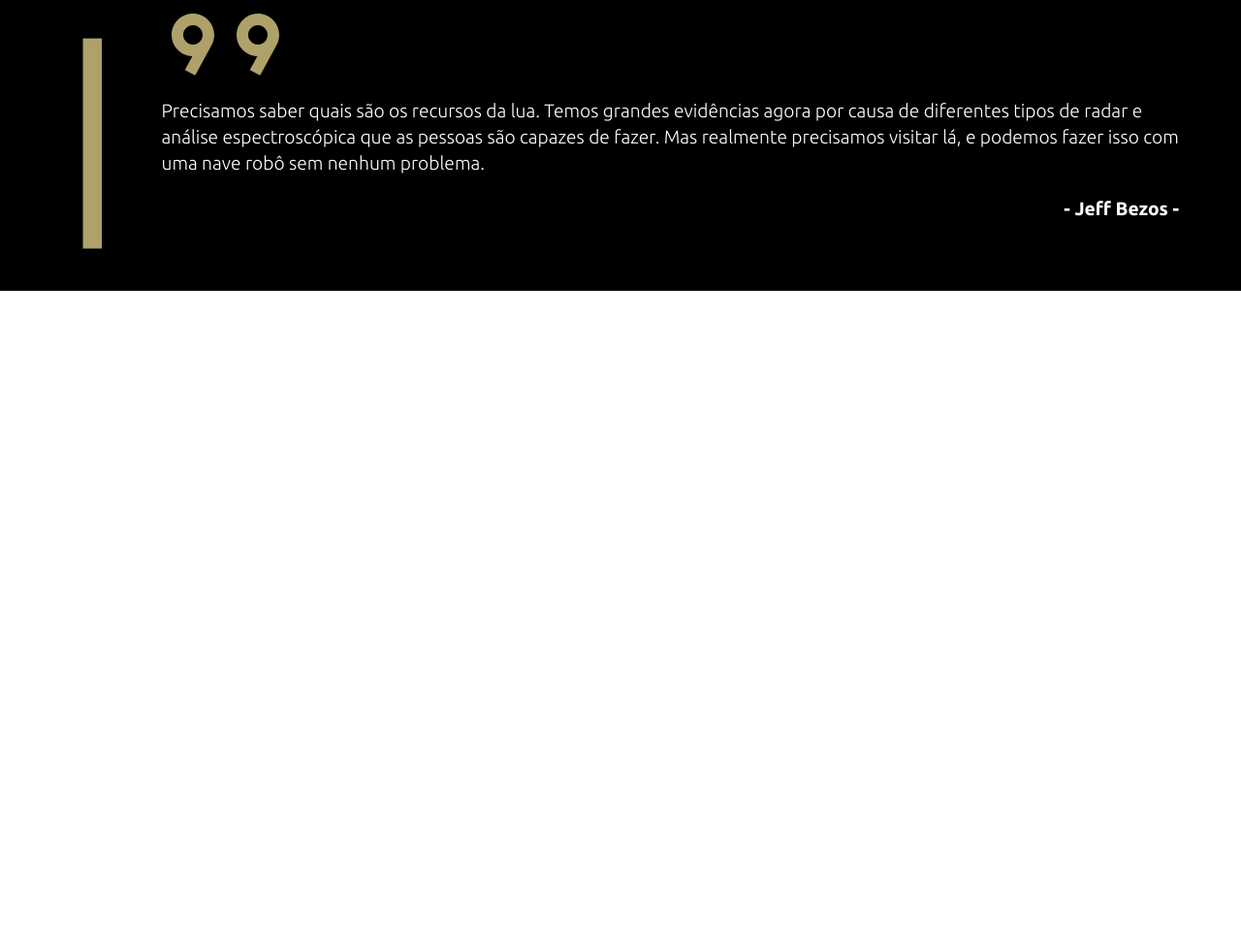
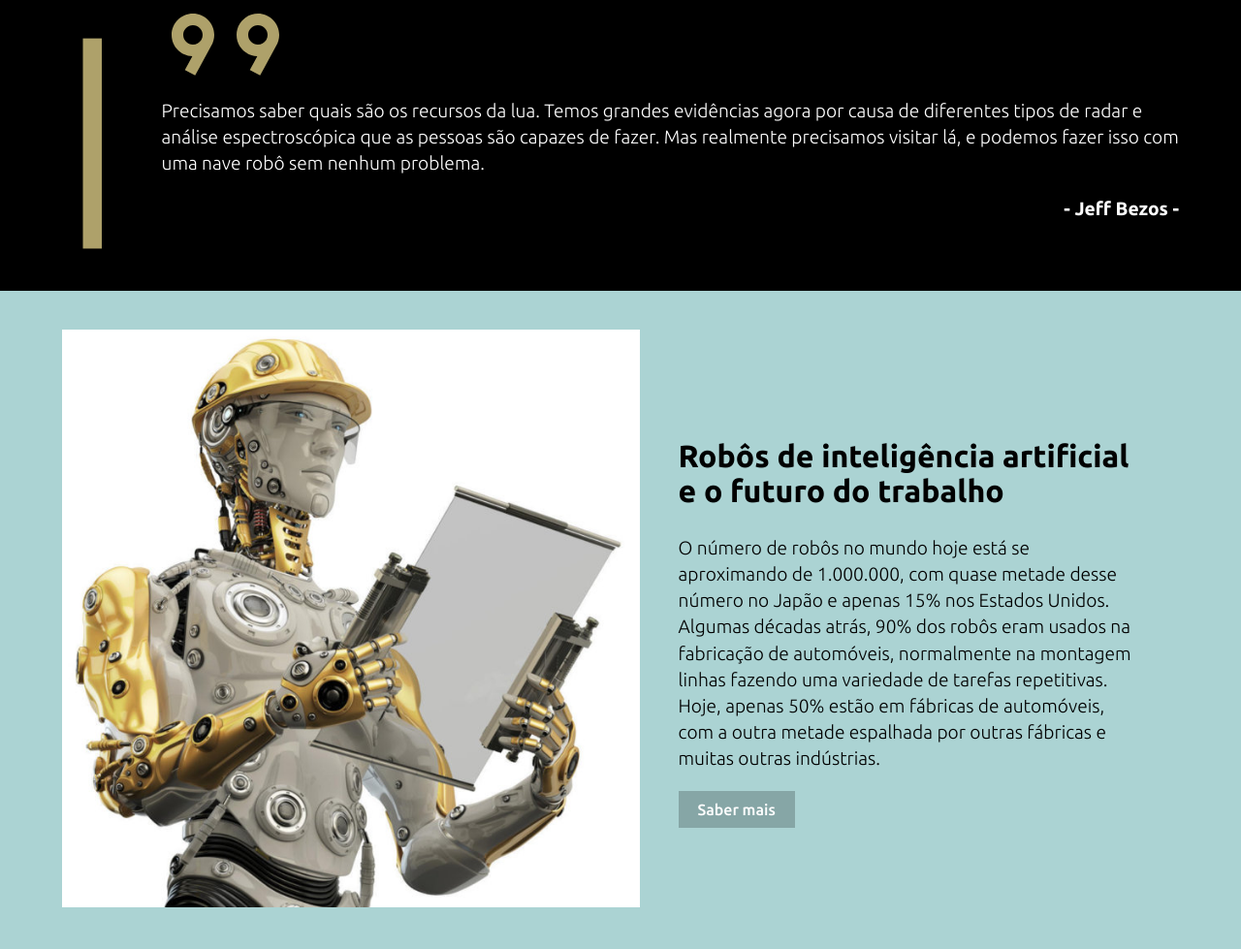
Before and after one commit to Lirovsky/Vortex, a website: page src/index.html in a window 1280 px wide. Shown: the part 4248-5227 px from the top of the page at 97% size. Before the commit the page ends 4548 px from the top, so only its background shows below. Drawn offline with nearby package versions, Linux system fonts and the light colour scheme.

Commit message:
feat: created section 8

```diff
--- a/sass/index.scss
+++ b/sass/index.scss
@@ -559,3 +559,61 @@
     }
   }
 }
+
+.section8 {
+  background-color: #abd3d3;
+
+  .container {
+    width: 90%;
+    margin: auto;
+    padding: 40px 0;
+    display: flex;
+    align-items: center;
+
+    @media (max-width: 768px) {
+      flex-direction: column;
+    }
+
+    .image {
+      width: 100%;
+
+      @media (min-width: 769px) and (max-width: 1023px) {
+        width: auto;
+      }
+
+      img {
+        width: 100%;
+      }
+    }
+
+    .text {
+      padding: 40px;
+      width: 80%;
+
+      h2 {
+        font-size: 2rem;
+      }
+
+      p {
+        font-size: 1.2rem;
+        font-weight: 100;
+        line-height: 1.7rem;
+      }
+
+      button {
+        background: #86a6a6;
+        color: #fff;
+        border: none;
+        padding: 10px 20px;
+        font-weight: 500;
+        transition: all 0.5s;
+        cursor: pointer;
+
+        &:hover {
+          background: #7f9191;
+          color: #fff;
+        }
+      }
+    }
+  }
+}
--- a/src/index.html
+++ b/src/index.html
@@ -202,6 +202,24 @@
 
         </div>
       </section>
+      <section class="section8">
+        <div class="container">
+          <div class="image">
+            <img src="../assets/images/robots/checkedRobot2.jpg" alt="">
+          </div>
+          <div class="text">
+            <h2>
+              Robôs de inteligência artificial e o futuro do trabalho
+            </h2>
+            <p>
+              O número de robôs no mundo hoje está se aproximando de 1.000.000, com quase metade desse número no Japão e apenas 15% nos Estados Unidos. Algumas décadas atrás, 90% dos robôs eram usados na fabricação de automóveis, normalmente na montagem linhas fazendo uma variedade de tarefas repetitivas. Hoje, apenas 50% estão em fábricas de automóveis, com a outra metade espalhada por outras fábricas e muitas outras indústrias.
+            </p>
+            <button>
+              Saber mais
+            </button>
+          </div>
+        </div>
+      </section>
     </main>
     <script src="../js/script.js"></script>
   </body>
```
Also changed, not shown: assets/images/robots/checkedRobot2.jpg (added), styles/style.css, 1 other file.
